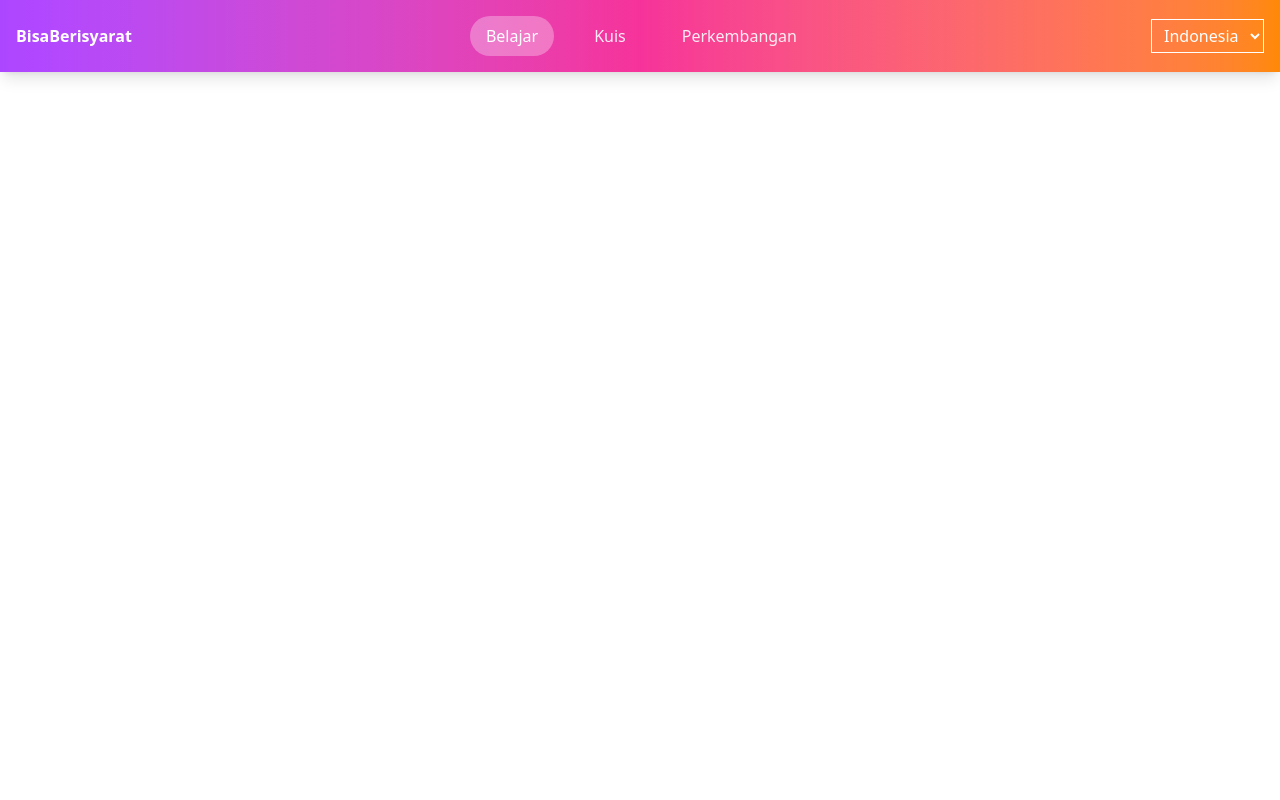
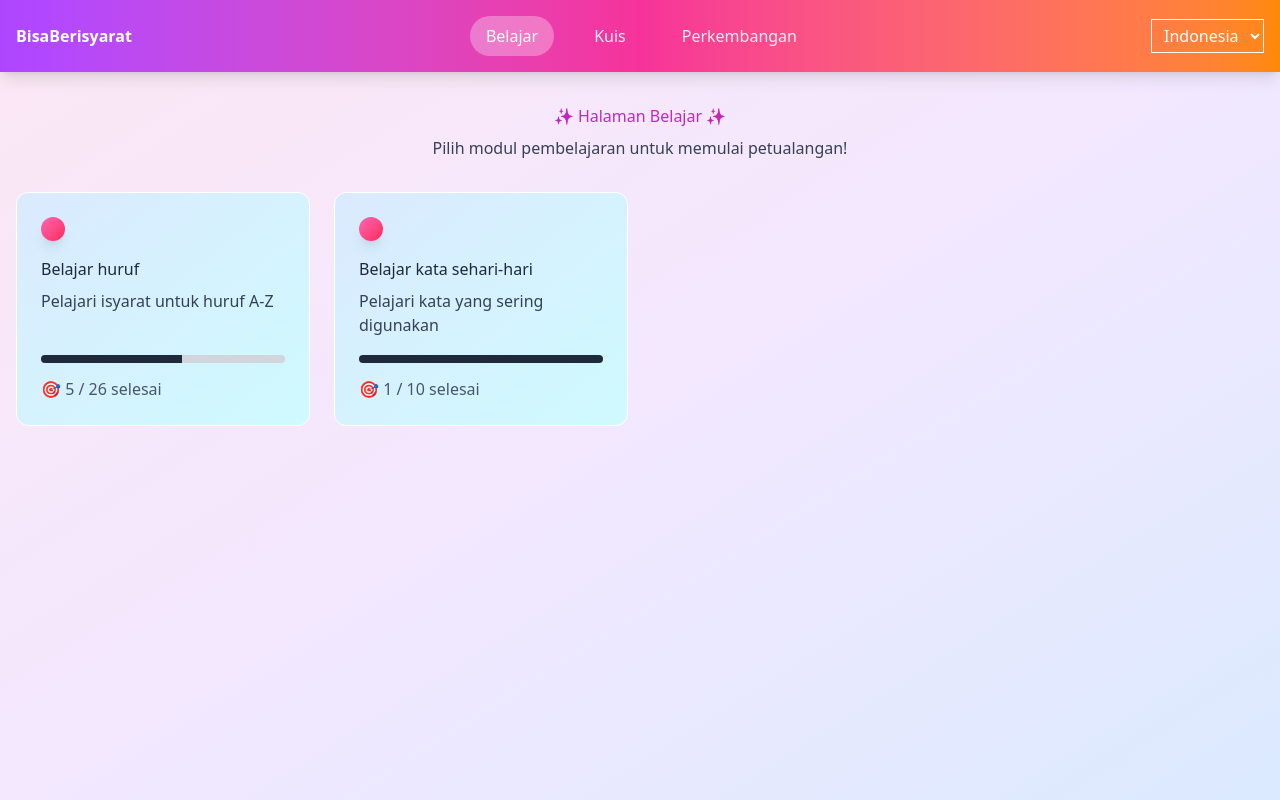
Before and after one commit to AminBadani/bisa-berisyarat, a React (Vite) app: page / in a window 1280 px wide. Built offline with nearby package versions, Linux system fonts and the light colour scheme.

Commit message:
Tambah react-router, dan halaman belajar, dan komponen card

```diff
--- a/package.json
+++ b/package.json
@@ -13,6 +13,7 @@
     "@tailwindcss/vite": "^4.1.17",
     "react": "^18.2.0",
     "react-dom": "^18.2.0",
+    "react-router": "^7.9.6",
     "tailwindcss": "^4.1.17"
   },
   "devDependencies": {
--- a/src/App.tsx
+++ b/src/App.tsx
@@ -1,10 +1,19 @@
-import Navbar from "./components/Navbar"
+import { HashRouter, Route, Routes } from 'react-router'
+import Belajar from './pages/belajar'
+import Navbar from './components/Navbar'
 
 function App() {
   return (
-    <>
+    <div className="min-h-screen bg-linear-to-br from-pink-100 via-purple-100 to-blue-100">
       <Navbar />
-    </>
+      <HashRouter>
+          <Routes>
+            <Route path="/" element={ <Belajar /> } />
+            <Route path="/kuis"  element={ <>Kuis</> } />
+            <Route path="/perkembangan" element={ <>Perkembangan</> } />
+          </Routes>
+      </HashRouter>
+    </div>
   )
 }
 
--- /dev/null
+++ b/src/components/Card.tsx
@@ -0,0 +1,26 @@
+function Card({ judul, deskripsi, selesai, jumlah }: { judul: string, deskripsi: string, selesai: number, jumlah: number }) {
+  return (
+    <div className="bg-card text-card-foreground flex flex-col gap-6 rounded-xl border p-6 cursor-pointer hover:shadow-2xl transition-all h-full border-white bg-linear-to-br from-blue-100 to-cyan-100">
+      <div className="flex flex-col h-full">
+        <div className="flex items-start justify-between mb-4">
+          <div className={`p-3 rounded-xl bg-linear-to-br from-pink-400 to-rose-500  shadow-lg`}>
+          </div>
+        </div>
+        <h2 className="mb-2 text-gray-800">{judul}</h2>
+        <p className="text-gray-700 mb-4 grow">{deskripsi}</p>
+        <div className="space-y-2">
+          <progress max={jumlah} value={selesai + 10} className="rounded-full overflow-hidden w-full h-2
+            bg-gray-300
+            [&::-webkit-progress-bar]:bg-gray-300
+            [&::-webkit-progress-value]:bg-gray-800
+            [&::-moz-progress-bar]:bg-gray-800"></progress>
+          <p className="text-gray-600">
+            🎯 {selesai} / {jumlah} selesai
+          </p>
+        </div>
+      </div>
+    </div>
+  );
+}
+
+export default Card;
--- a/src/main.tsx
+++ b/src/main.tsx
@@ -6,7 +6,7 @@ import './assets/index.css'
 ReactDOM.createRoot(document.getElementById('root')!).render(
   <React.StrictMode>
     <App />
-  </React.StrictMode>,
+  </React.StrictMode>
 )
 
 // Use contextBridge
--- /dev/null
+++ b/src/pages/belajar.tsx
@@ -0,0 +1,41 @@
+import Card from "../components/Card"
+
+function Belajar() {
+  const modul = [
+    {
+      id: 'huruf',
+      title: 'Belajar huruf',
+      description: 'Pelajari isyarat untuk huruf A-Z',
+      completed: 5,
+      count: 26,
+    },
+    {
+      id: 'kata',
+      title: 'Belajar kata sehari-hari',
+      description: 'Pelajari kata yang sering digunakan',
+      completed: 1,
+      count: 10,
+    }
+  ]
+
+  return (
+    <div className="container mx-auto px-4 py-8">
+      <header className="mb-8 text-center">
+        <h1 className="bg-linear-to-r from-purple-600 to-pink-600 bg-clip-text text-transparent mb-2">✨ Halaman Belajar ✨</h1>
+        <p className="text-gray-700">Pilih modul pembelajaran untuk memulai petualangan!</p>
+      </header>
+
+      <div className="grid grid-cols-1 md:grid-cols-2 lg:grid-cols-4 gap-6">
+        {
+          modul.map((item) => {
+            return (
+              <Card judul={item.title} deskripsi={item.description} selesai={item.completed} jumlah={item.count} />
+            )
+          })
+        }
+      </div>
+    </div>
+  )
+}
+
+export default Belajar
```
Also changed, not shown: 1 other file (tests, documents, lock files or other folders).
